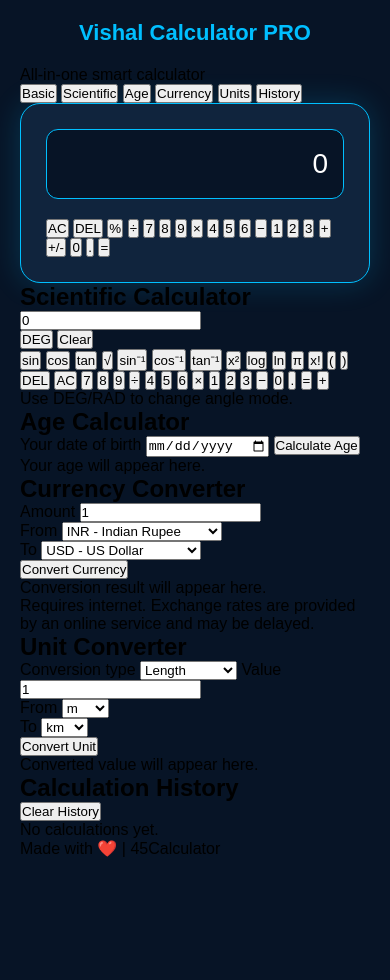
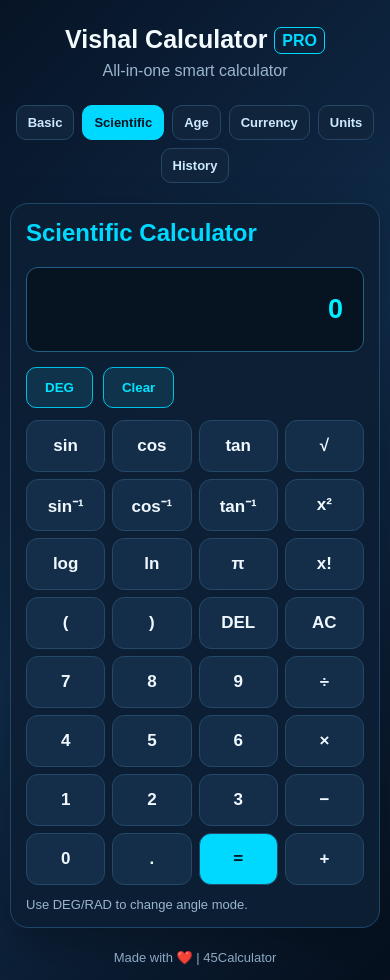
Before and after one commit to vishalsp668-ui/calculator-app, a plain HTML site: page index.html in a window 390 px wide. Both pictures are taken after a click on the button "Scientific". Before the commit the page ends 878 px from the top, so only its background shows below. Drawn offline with Linux system fonts and the light colour scheme.

Commit message:
Refactor CSS for improved layout and styling

```diff
--- a/style.css
+++ b/style.css
@@ -1,83 +1,268 @@
-
 * {
+  box-sizing: border-box;
   margin: 0;
   padding: 0;
-    box-sizing: border-box;
 }
 
 body {
   min-height: 100vh;
+  padding: 20px;
+  font-family: Arial, sans-serif;
+  color: #eaf6ff;
+  background: linear-gradient(135deg, #071426, #102b49, #06101e);
+}
+
+.app {
+  width: 100%;
+  max-width: 850px;
+  margin: 0 auto;
+}
+
+header {
+  text-align: center;
+  margin: 15px 0 25px;
+}
+
+header h1 {
+  font-size: clamp(25px, 5vw, 38px);
+  color: #f4fbff;
+}
+
+header h1 span {
+  color: #00d9ff;
+  font-size: 16px;
+  border: 1px solid #00d9ff;
+  border-radius: 7px;
+  padding: 4px 7px;
+  vertical-align: middle;
+}
+
+header p {
+  color: #9bb5ce;
+  margin-top: 8px;
+}
+
+.tabs {
   display: flex;
+  flex-wrap: wrap;
+  gap: 8px;
   justify-content: center;
-    align-items: center;
-    background: #071426;
-    font-family: Arial, sans-serif;
-    padding: 20px;
+  margin-bottom: 20px;
+}
+
+.tab {
+  padding: 11px 16px;
+  border: 1px solid #254765;
+  border-radius: 10px;
+  color: #cdeaff;
+  background: #10243b;
+  cursor: pointer;
+  font-weight: bold;
+}
+
+.tab.active,
+.tab:hover {
+  color: #061522;
+  background: #00d9ff;
+  border-color: #00d9ff;
+}
+
+.panel {
+  display: none;
+  padding: 22px;
+  background: rgba(12, 31, 52, 0.96);
+  border: 1px solid #1d486a;
+  border-radius: 18px;
+  box-shadow: 0 15px 40px rgba(0, 0, 0, 0.25);
+}
+
+.panel.active {
+  display: block;
+}
+
+.panel h2 {
+  margin-bottom: 20px;
+  color: #00d9ff;
 }
 
 .calculator {
-    width: 100%;
-    max-width: 360px;
-    padding: 25px;
-    background: #10243d;
-    border: 1px solid #00bfff;
-    border-radius: 20px;
-    box-shadow: 0 0 30px rgba(0,191,255,0.2);
+  max-width: 430px;
+  margin: auto;
 }
 
-h1 {
-    color: #00bfff;
-    text-align: center;
-    font-size: 22px;
-    margin-bottom: 20px;
+.display {
+  width: 100%;
+  min-height: 85px;
+  padding: 20px;
+  margin-bottom: 15px;
+  border: 1px solid #246087;
+  border-radius: 12px;
+  outline: none;
+  background: #061321;
+  color: #00f0ff;
+  text-align: right;
+  font-size: 32px;
+  font-weight: bold;
 }
 
-#display {
-    width: 100%;
-    height: 70px;
-    margin-bottom: 20px;
-    padding: 15px;
-    background: #071426;
-    color: white;
-    border: 1px solid #00bfff;
-    border-radius: 12px;
-    text-align: right;
-    font-size: 28px;
-}
-
-.buttons {
+.keypad,
+.sci-grid {
   display: grid;
   grid-template-columns: repeat(4, 1fr);
   gap: 10px;
 }
 
-.buttons button {
-    height: 60px;
-    border: none;
+.key,
+.sci-grid button {
+  min-height: 58px;
+  border: 1px solid #244867;
   border-radius: 12px;
-    background: #193957;
-    color: white;
-    font-size: 20px;
+  background: #142e49;
+  color: #f0f8ff;
+  font-size: 19px;
+  font-weight: bold;
   cursor: pointer;
-    transition: 0.2s;
+  transition: 0.15s;
 }
 
-.buttons button:hover {
-    background: #087fa8;
+.key:hover,
+.sci-grid button:hover {
+  background: #205078;
   transform: translateY(-2px);
 }
 
-.buttons .equal {
-    background: #00a8df;
-    color: #071426;
-    grid-row: span 2;
-    height: auto;
+.key.operator {
+  color: #00e5ff;
+  background: #123c59;
 }
 
-.buttons .zero {
-    grid-column: span 2;
+.key.special {
+  color: #ffca75;
 }
 
-.buttons .equal:hover {
-    background: #39d0ff;
+.key.equal,
+.sci-equal {
+  color: #061522 !important;
+  background: #00d9ff !important;
 }
+
+.mode-row {
+  display: flex;
+  gap: 10px;
+  margin-bottom: 12px;
+}
+
+.action-btn,
+.primary-btn {
+  padding: 12px 18px;
+  border: 1px solid #00bfe5;
+  border-radius: 10px;
+  color: #00e5ff;
+  background: #10334c;
+  font-weight: bold;
+  cursor: pointer;
+}
+
+.primary-btn {
+  width: 100%;
+  margin: 15px 0;
+  color: #061522;
+  background: #00d9ff;
+}
+
+label {
+  display: block;
+  margin: 14px 0 7px;
+  color: #b9d8ef;
+}
+
+input:not(.display),
+select {
+  width: 100%;
+  min-height: 45px;
+  padding: 10px;
+  border: 1px solid #315b7a;
+  border-radius: 9px;
+  outline: none;
+  background: #071a2c;
+  color: #f1faff;
+  font-size: 16px;
+}
+
+.two-cols {
+  display: grid;
+  grid-template-columns: 1fr 1fr;
+  gap: 12px;
+}
+
+.result {
+  min-height: 65px;
+  margin-top: 15px;
+  padding: 18px;
+  border: 1px solid #236080;
+  border-radius: 10px;
+  background: #071a2c;
+  color: #00e5ff;
+  font-size: 18px;
+  overflow-wrap: anywhere;
+}
+
+.history-list {
+  margin-top: 15px;
+}
+
+.history-item {
+  padding: 12px;
+  margin: 8px 0;
+  border-radius: 8px;
+  background: #102b44;
+  overflow-wrap: anywhere;
+}
+
+.hint {
+  margin-top: 12px;
+  color: #9bb5ce;
+  font-size: 13px;
+}
+
+footer {
+  padding: 22px 0 5px;
+  text-align: center;
+  color: #8daac3;
+  font-size: 13px;
+}
+
+@media (max-width: 520px) {
+  body {
+    padding: 10px;
+  }
+
+  .panel {
+    padding: 15px;
+  }
+
+  .tab {
+    padding: 9px 11px;
+    font-size: 13px;
+  }
+
+  .key,
+  .sci-grid button {
+    min-height: 52px;
+    font-size: 17px;
+  }
+
+  .keypad,
+  .sci-grid {
+    gap: 7px;
+  }
+
+  .two-cols {
+    grid-template-columns: 1fr;
+    gap: 0;
+  }
+
+  .display {
+    font-size: 27px;
+  }
+}
```
Lines whose indentation alone changed are shown as unchanged.
